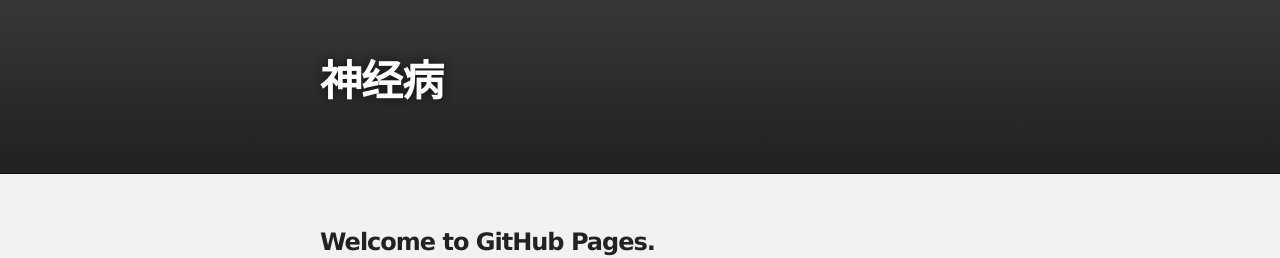
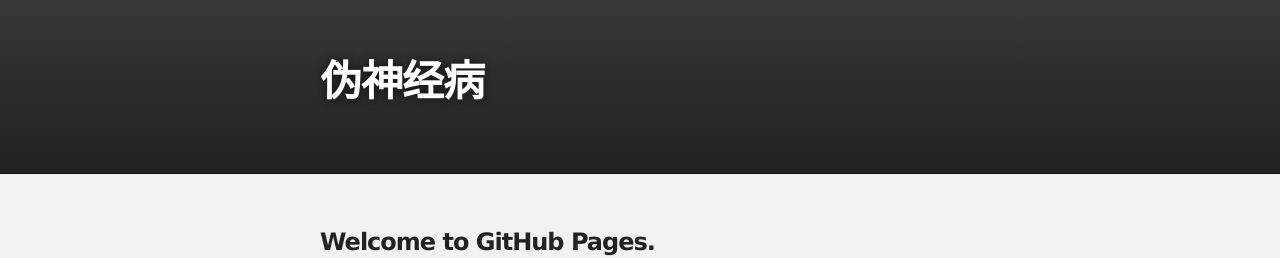
Before and after one commit to lbig/blog, a Jekyll site: the page index.html, which Jekyll copies as it is, in a window 1280 px wide. Shown: the top 258 px of the page. Built offline with Jekyll 4.4.1, drawn with Linux system fonts in a browser that asks for light colours.

Commit message:
change index.html

```diff
--- a/index.html
+++ b/index.html
@@ -18,7 +18,7 @@
         <header class="inner">
           <!--<a id="forkme_banner" href="https://github.com/lbig/blog">View on GitHub</a>-->
 
-          <h1 id="project_title">神经病</h1>
+          <h1 id="project_title">伪神经病</h1>
           <h2 id="project_tagline"></h2>
 
 	    <!--
```
